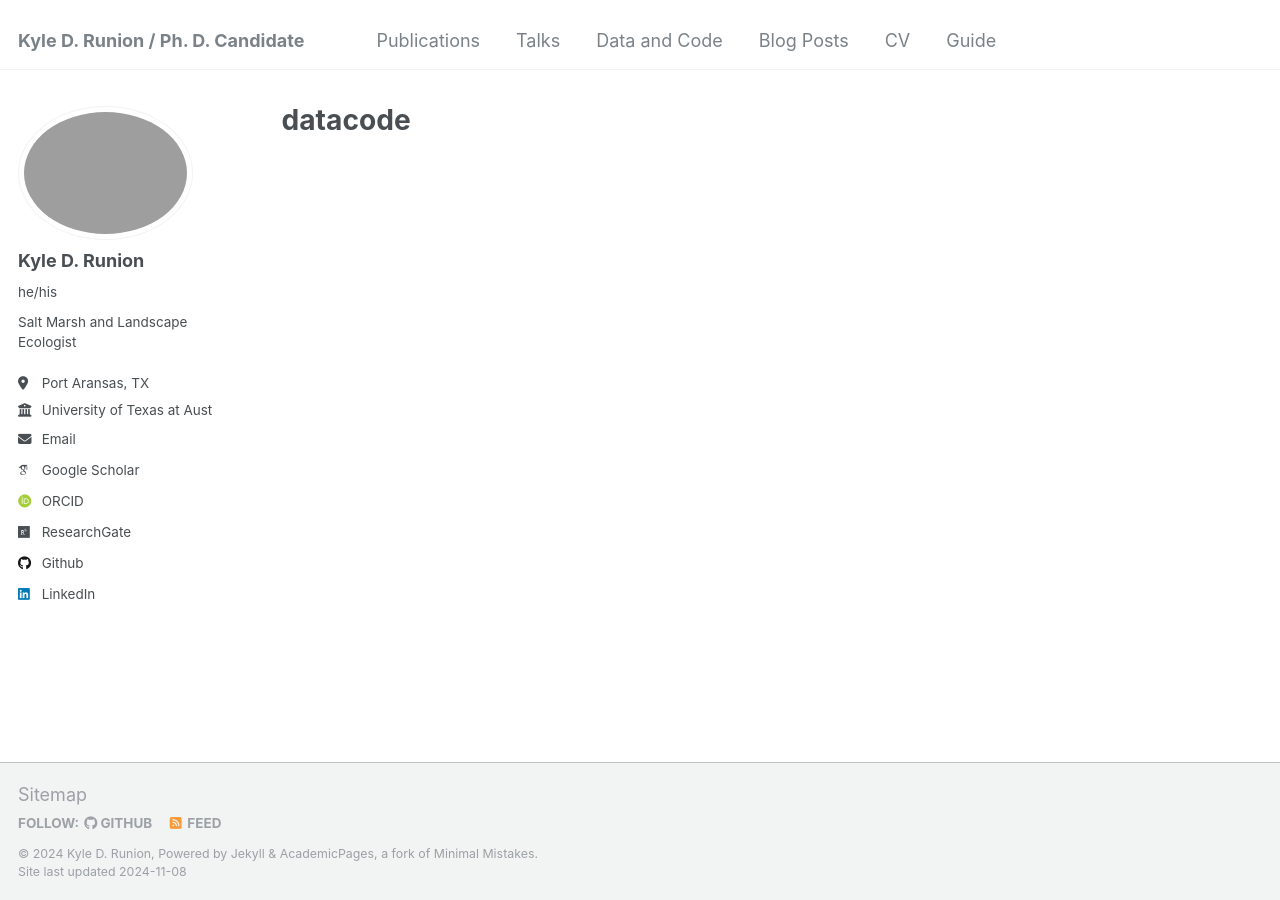
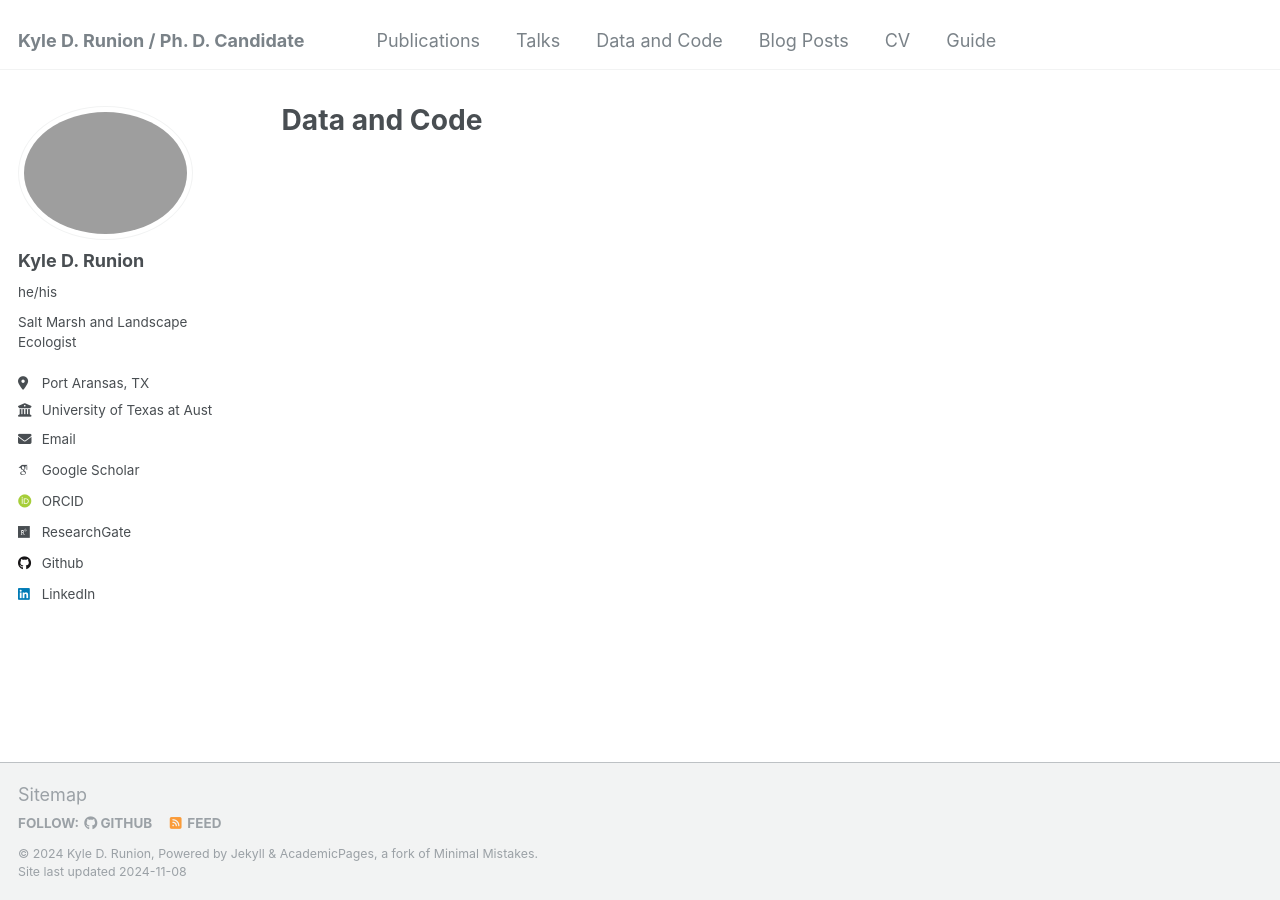
Before and after one commit to kylerunion/kylerunion.github.io, a Jekyll site: the page built from _pages/datacode.html, in a window 1280 px wide. Built offline with Jekyll 4.4.1, drawn with Linux system fonts in a browser that asks for light colours; some web fonts are replaced.

Commit message:
Update datacode.html

```diff
--- a/_pages/datacode.html
+++ b/_pages/datacode.html
@@ -1,29 +1,6 @@
 ---
 layout: archive
-title: "datacode"
+title: "Data and Code"
 permalink: /datacode/
 author_profile: true
 ---
-
-{% include base_path %}
-
-<!-- New style rendering if publication categories are defined -->
-{% if site.datacode_category %}
-  {% for category in site.datacode_category  %}
-    {% assign title_shown = false %}
-    {% for post in site.datacode reversed %}
-      {% if post.category != category[0] %}
-        {% continue %}
-      {% endif %}
-      {% unless title_shown %}
-        <h2>{{ category[1].title }}</h2><hr />
-        {% assign title_shown = true %}
-      {% endunless %}
-      {% include archive-single.html %}
-    {% endfor %}
-  {% endfor %}
-{% else %}
-  {% for post in site.datacode reversed %}
-    {% include archive-single.html %}
-  {% endfor %}
-{% endif %}
```
